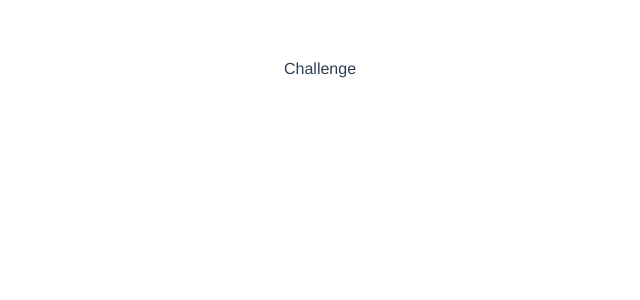
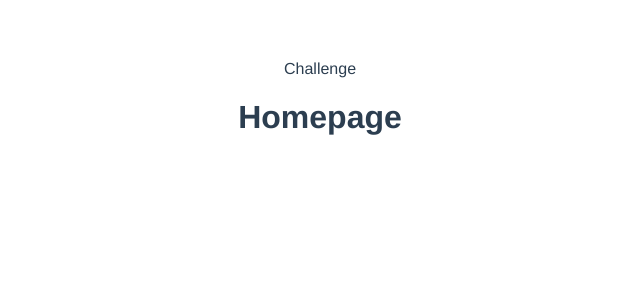
Before and after one commit to Unbabel/frontend-challenge, a Vue app: page / in a window 1280 px wide. Shown: the top 300 px of the page, without its empty margins (320-960 px from the left). Built offline with nearby package versions, Linux system fonts and the light colour scheme.

Commit message:
Setup store and router

```diff
--- a/package.json
+++ b/package.json
@@ -9,7 +9,9 @@
   },
   "dependencies": {
     "core-js": "^2.6.5",
-    "vue": "^2.6.10"
+    "vue": "^2.6.10",
+    "vue-router": "^3.1.3",
+    "vuex": "^3.1.1"
   },
   "devDependencies": {
     "@vue/cli-plugin-babel": "^3.11.0",
--- a/src/App.vue
+++ b/src/App.vue
@@ -1,6 +1,7 @@
 <template>
   <div id="app">
     Challenge
+    <router-view></router-view>
   </div>
 </template>
 
--- a/src/main.js
+++ b/src/main.js
@@ -1,8 +1,25 @@
-import Vue from 'vue'
-import App from './App.vue'
+import Vue from "vue";
+import Vuex from "vuex";
+import VueRouter from "vue-router";
+import App from "./App.vue";
+import routes from "./routes";
 
-Vue.config.productionTip = false
+Vue.config.productionTip = false;
+
+Vue.use(Vuex);
+Vue.use(VueRouter);
+
+const router = new VueRouter({
+  routes
+});
+
+const store = new Vuex.Store({
+  state: {},
+  mutations: {}
+});
 
 new Vue({
-  render: h => h(App),
-}).$mount('#app')
+  router,
+  store,
+  render: h => h(App)
+}).$mount("#app");
--- /dev/null
+++ b/src/pages/Home.vue
@@ -0,0 +1,15 @@
+<template>
+  <div>
+    <h1>Homepage</h1>
+  </div>
+</template>
+
+<script>
+export default {
+  name: 'Home',
+}
+</script>
+
+<style scoped>
+
+</style>
--- /dev/null
+++ b/src/routes.js
@@ -0,0 +1,10 @@
+import Home from "./pages/Home";
+
+const routes = [
+  {
+    path: "/",
+    component: Home
+  }
+];
+
+export default routes;
```
Also changed, not shown: 1 other file (tests, documents, lock files or other folders).
